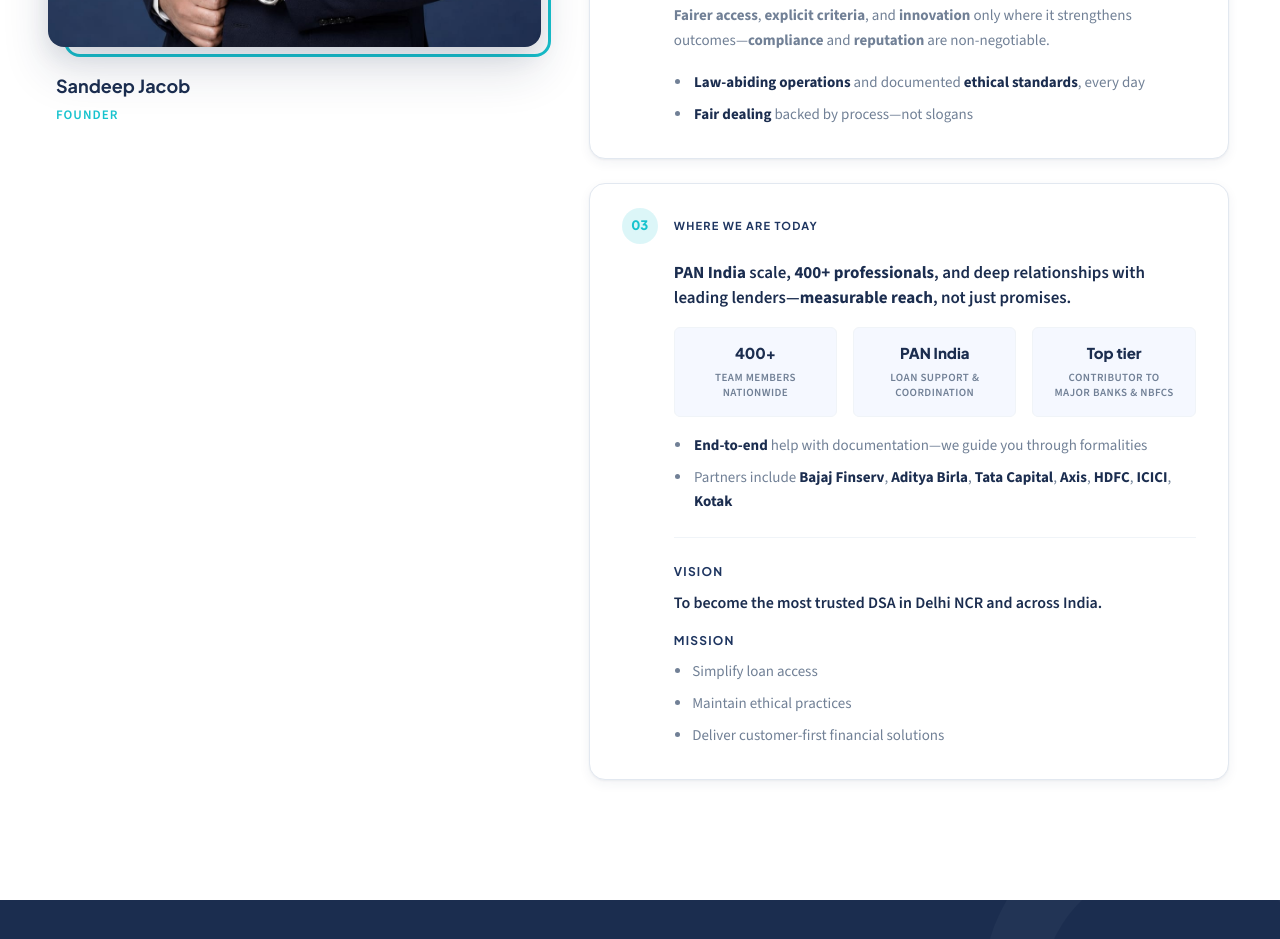
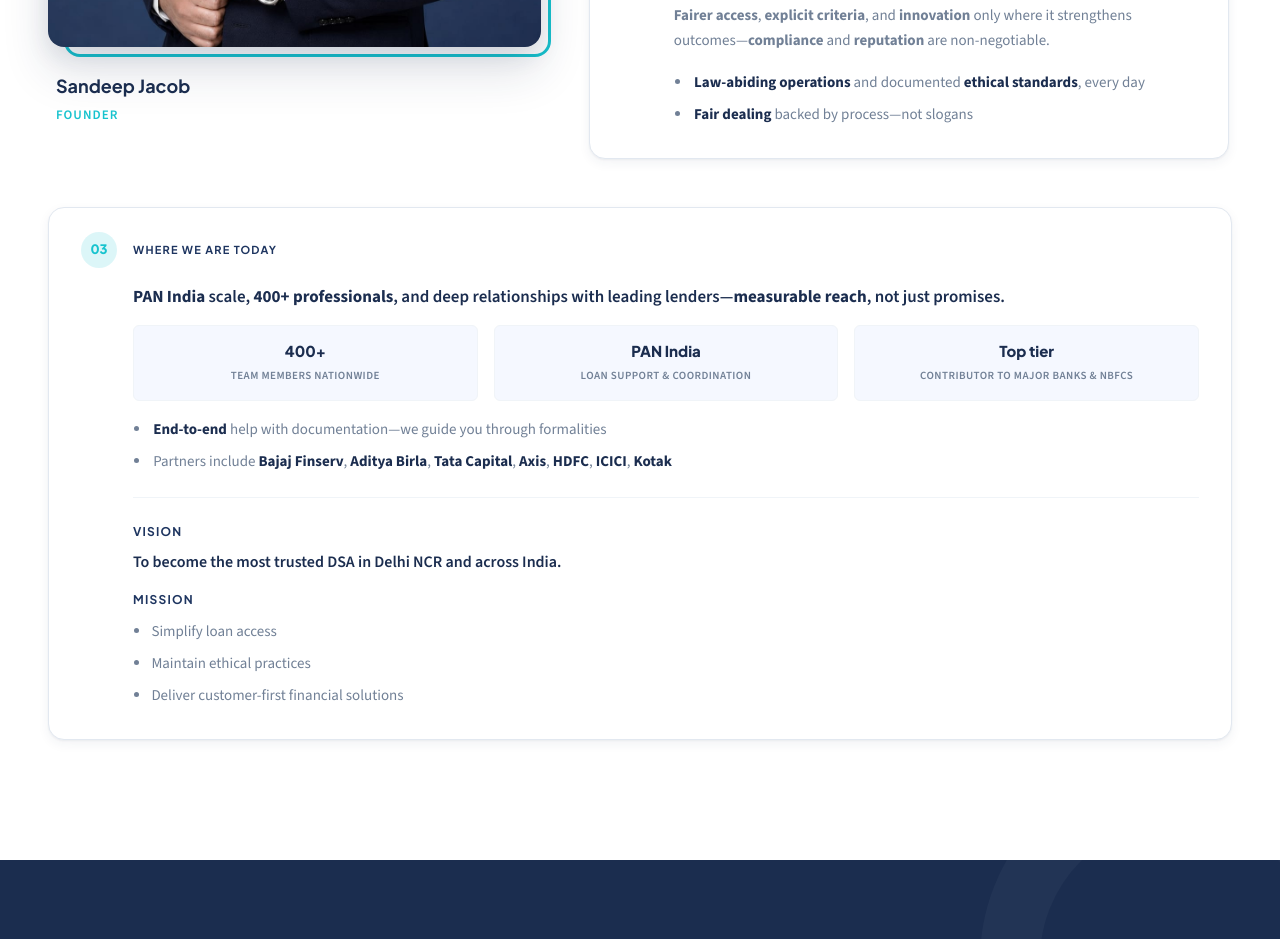
Before and after one commit to himanshu94hg/hopecredit, a website: page index.html in a window 1280 px wide. Shown: the part 2887-3826 px from the top of the page. Drawn offline with nearby package versions, Linux system fonts and the light colour scheme.

Commit message:
Refactor founder story section in index.html for improved layout and readability. Update CSS to support new grid structure, ensuring better alignment and spacing for content presentation.

```diff
--- a/assets/css/style.css
+++ b/assets/css/style.css
@@ -1765,9 +1765,9 @@
 
   /* ============================================================
      FOUNDER / STORY SECTION
-     Grid: column 1 = max-content (photo card only), column 2 = remaining 1fr.
-     Prevents equal 1fr columns from stretching the left cell and leaving a wide
-     empty band. Gap uses --space-48; both columns align-items: start (top baseline).
+     Grid row 1: column 1 = photo, column 2 = heading + chapters 01–02.
+     Row 2: `.founder-story-full` spans both columns (chapter 03) — keeps row 1
+     short so no empty band below the portrait. Gap uses --space-48.
   ============================================================ */
   .founder-story { background: transparent; }
   .founder-story-inner {
@@ -1777,6 +1777,11 @@
     row-gap: var(--space-48);
     align-items: start;
     justify-items: start;
+  }
+  .founder-story-full {
+    grid-column: 1 / -1;
+    width: 100%;
+    min-width: 0;
   }
   .founder-story-content {
     min-width: 0;
--- a/index.html
+++ b/index.html
@@ -332,13 +332,12 @@
 
   <!-- ============================================================
      FOUNDER / STORY SECTION
-     Layout: two-column grid — visual column width follows the photo (max-width),
-     content column uses a capped prose stack so cards share one width and the
-     gap between columns uses design tokens only (no “floating” 1fr + 1fr gap).
+     Row 1: two columns — portrait + chapters 01–02. Row 2: chapter 03 full width
+     so row height matches the image column (no dead space under the portrait).
 ============================================================ -->
   <section class="founder-story section section--surface-muted" id="founder">
     <div class="container founder-story-inner">
-      <!-- Left: portrait + caption; column shrinks to card — removes dead space -->
+      <!-- Left: portrait + caption -->
       <div class="founder-story-visual">
         <div class="founder-story-frame">
           <div class="founder-story-imgclip">
@@ -392,8 +391,12 @@
                 </ul>
               </div>
             </article>
+          </div>
+        </div>
+      </div>
 
-            <article class="founder-story-chapter">
+      <div class="founder-story-full">
+        <article class="founder-story-chapter founder-story-chapter--today">
           <div class="founder-chapter__head">
             <span class="founder-chapter__step" aria-hidden="true">03</span>
             <h3 class="founder-chapter__label">Where we are today</h3>
@@ -433,8 +436,6 @@
             </div>
           </div>
         </article>
-          </div>
-        </div>
       </div>
     </div>
   </section>
```
Lines whose indentation alone changed are shown as unchanged.
